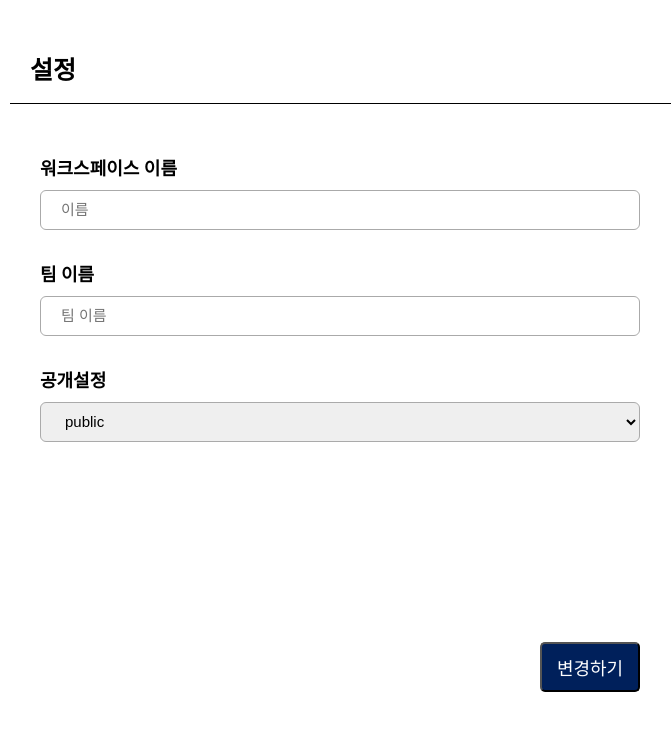
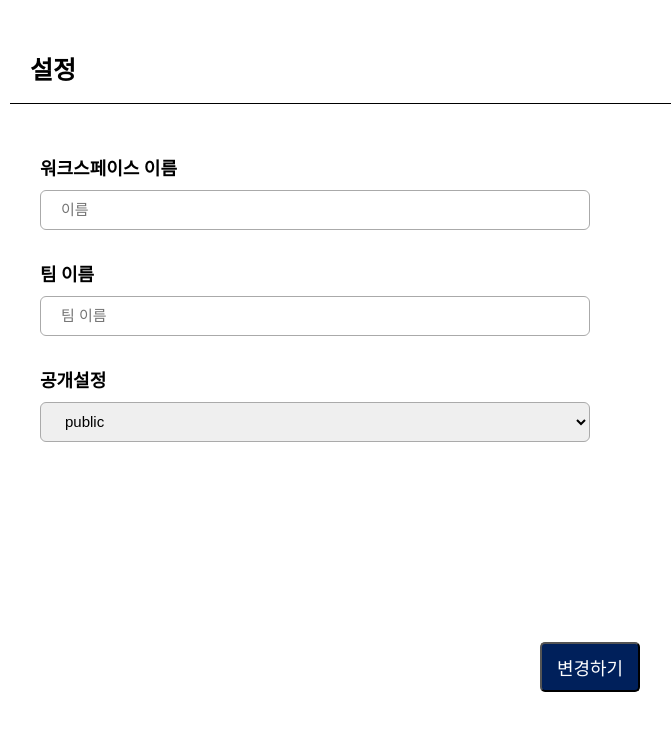
Before and after one commit to PJA-ProJect-Assistant/pja_frontend, a React (Vite) app in the folder pja/: page /workspace-setting in a window 1280 px wide. Shown: the top 730 px of the page, without its empty margins (50-721 px from the left). Built offline with nearby package versions, Linux system fonts and the light colour scheme.

Commit message:
style: 워크스페이스 설정 페이지 너비 변경

```diff
--- a/pja/src/pages/workspacesettingpage/WorkspaceSettingPage.css
+++ b/pja/src/pages/workspacesettingpage/WorkspaceSettingPage.css
@@ -21,7 +21,7 @@
 }
 .workspacesetting-input-wrapper {
   position: relative; /*기준점 설정*/
-  width: 600px;
+  width: 550px;
 
   padding-left: 30px;
   margin-top: 50px;
@@ -56,7 +56,7 @@
 
 .workpspacesetting-teamname-input-wrapper {
   position: relative;
-  width: 600px;
+  width: 550px;
 
   padding-left: 30px;
   margin-top: 30px;
@@ -91,7 +91,7 @@
 
 .workspacesetting-public-wrapper {
   position: relative;
-  width: 600px;
+  width: 550px;
   max-width: 600px;
   padding-left: 30px;
   margin-top: 30px;
```
